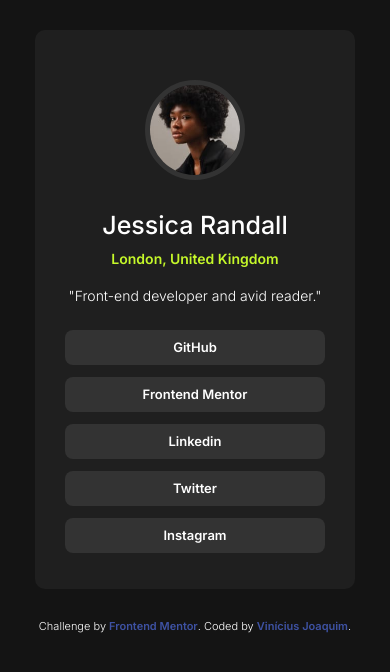
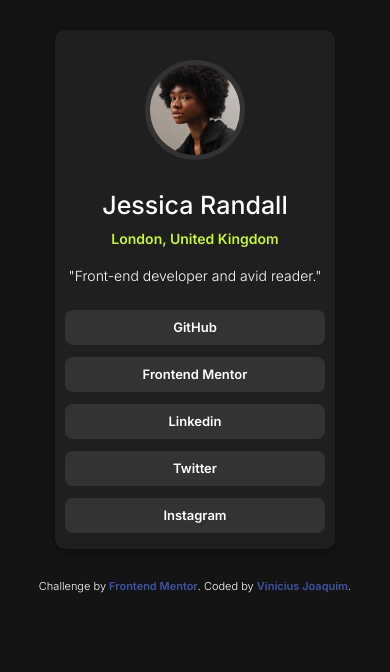
Before and after one commit to Vinicius-J/06_social-links-profile-main, a plain HTML site: page assets/index.html in a window 390 px wide. Shown: the part 106-778 px from the top of the page. Drawn offline with Linux system fonts and the light colour scheme.

Commit message:
Atualizações básicas.

```diff
--- a/assets/css/style.css
+++ b/assets/css/style.css
@@ -23,7 +23,6 @@
 }
 html{
     font-size: 62.5%;
-    overflow: hidden;
 }
 body{
     background-color: var(--Grey-900);
@@ -44,7 +43,9 @@ a{
 }
 .attribution {
     font-size: 1.1rem;
-    text-align: center; }
+    text-align: center;
+    margin: 2rem 0;
+}
 .attribution a {
     color: hsl(228, 45%, 44%);
     font-size: 1.1rem;
@@ -63,8 +64,8 @@ section.card{
     flex-direction: column;
     align-items: center;
     padding: var(--margin-3);
-    margin: var(--margin-3) 0;
-
+    margin: var(--margin-1) 0;
+    box-shadow: rgba(0, 0, 0, 0.35) 0 0.3rem 0.8rem;
 }
 
 img{
@@ -73,12 +74,21 @@ img{
     margin-bottom: var(--margin-3);
     margin-top: var(--margin-2);
     border: solid 0.5rem var(--Grey-700);
+    transition: all 250ms ease;
+}
+img:hover{
+    transform: scale(1.1);
+    box-shadow: rgba(149, 157, 165, 0.2) 0px 8px 24px;
 }
 
 h1.name{
     font-size: 2.5rem;
     font-weight: 500;
     margin-bottom: var(--margin-1);
+}
+
+h1, p{
+    cursor: default;
 }
 
 p.green{
@@ -112,11 +122,8 @@ span.social a:hover{
     color: var(--Grey-900);
 }
 
-@media(max-width: 375px){
-    body{
-        justify-content: space-around;
-    }
-    section.card{
+@media(max-width: 768px){
+   section.card{
         margin: var(--margin-1) 0;
         padding: var(--margin-1);
     }
```
